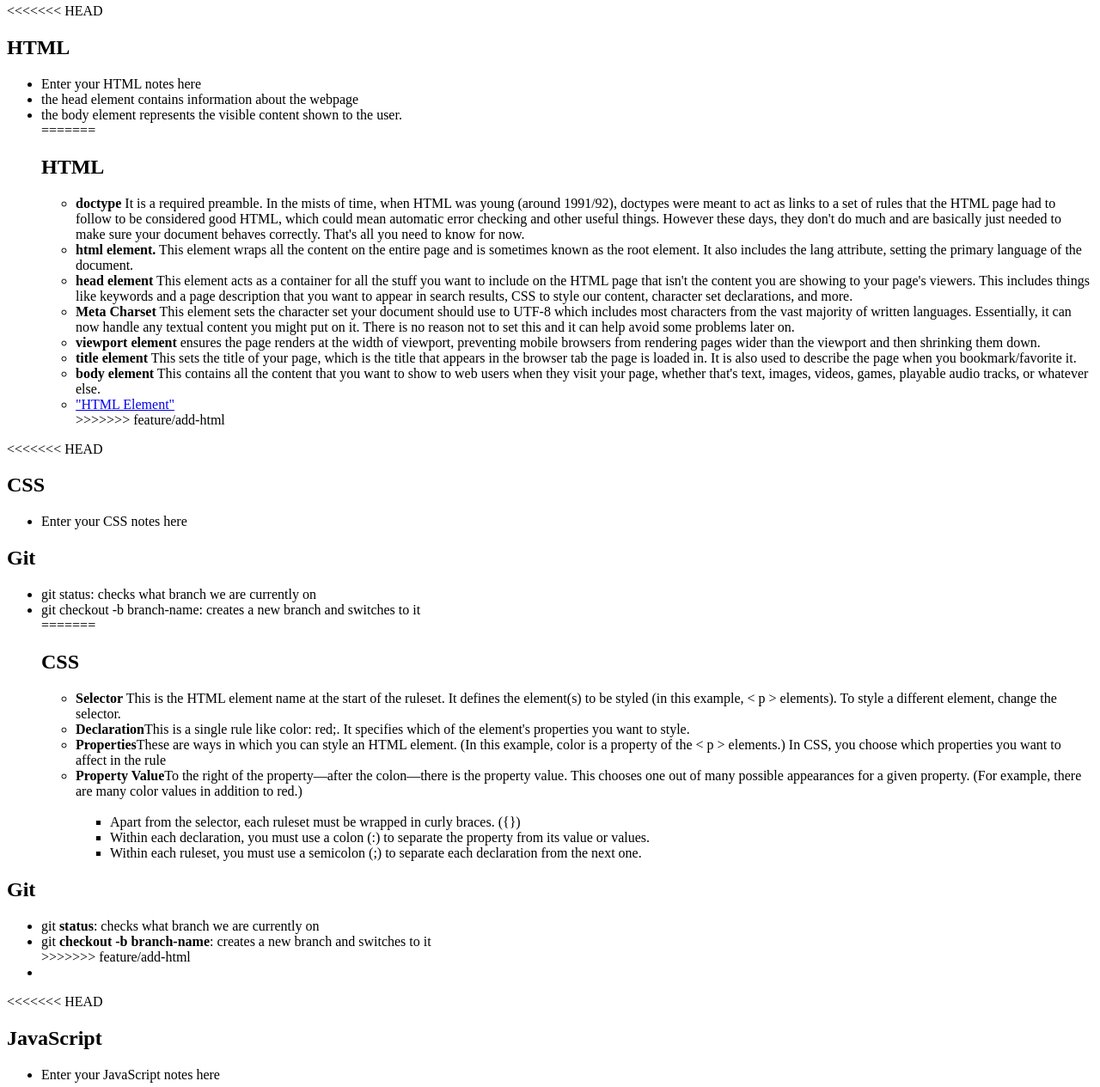
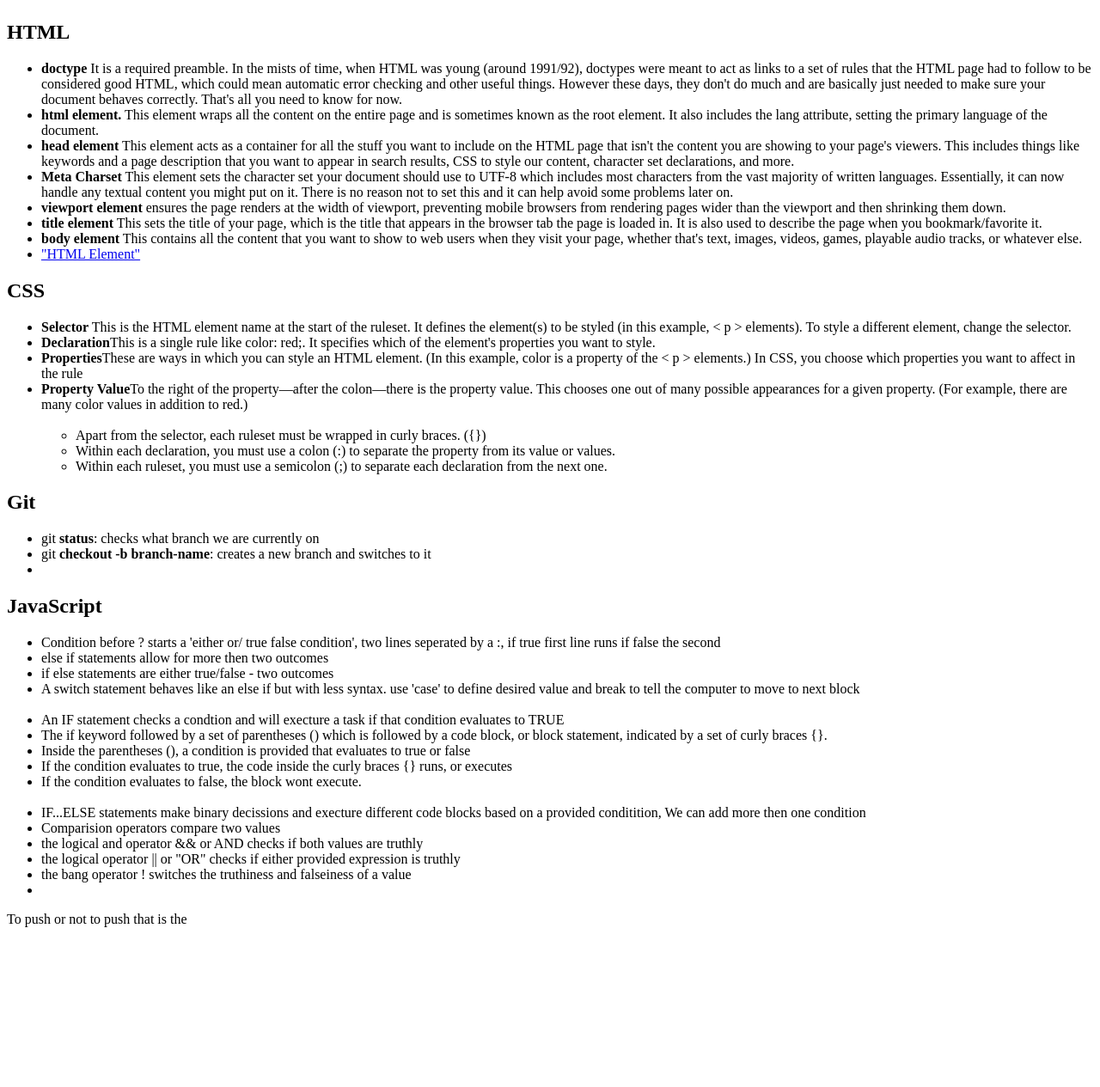
Before and after one commit to krrahe/prework-study-guide, a plain HTML site: page index.html in a window 1280 px wide. Shown: the part 835-2100 px from the top of the page at 86% size. After the commit the page ends 1930 px from the top, so only its background shows below. Drawn offline with Linux system fonts and the light colour scheme.

Commit message:
doing stuff

```diff
--- a/index.html
+++ b/index.html
@@ -15,13 +15,6 @@
     </header>
     <main>
       <section class="card" id="html-section">
-<<<<<<< HEAD
-        <h2>HTML</h2>
-        <ul>
-          <li>Enter your HTML notes here</li>
-          <li> the head element contains information about the webpage</li>
-          <li> the body element represents the visible content shown to the user.</li>
-=======
 
         <!-- HTML-->
         <h2>HTML</h2>
@@ -35,23 +28,10 @@
       <li> <strong>body element</strong> This contains all the content that you want to show to web users when they visit your page, whether that's text, images, videos, games, playable audio tracks, or whatever else.</li>
       <li><a href="https://developer.mozilla.org/en-US/docs/Web/HTML/Element" target="_blank">"HTML Element"</a> </li>
 
->>>>>>> feature/add-html
         </ul>
       </section>
 
       <section class="card" id="css-section">
-<<<<<<< HEAD
-        <h2>CSS</h2>
-        <ul>
-          <li>Enter your CSS notes here</li>
-      </section>
-
-      <section class="card" id="git-section">
-        <h2>Git</h2>
-        <ul>
-          <li>git status: checks what branch we are currently on</li>
-          <li>git checkout -b branch-name: creates a new branch and switches to it</li>
-=======
         <!--CSS-->
         <h2>CSS</h2>
         <ul>
@@ -76,19 +56,12 @@
         <ul>
           <li>git <strong>status</strong>: checks what branch we are currently on</li>
           <li>git <strong>checkout -b branch-name</strong>: creates a new branch and switches to it</li>
->>>>>>> feature/add-html
         <li></li>
         </ul>
 
       </section>
 
       <section class="card" id="javascript-section">
-<<<<<<< HEAD
-        <h2>JavaScript</h2>
-        <ul>
-          <li>Enter your JavaScript notes here</li>
-        </ul>
-=======
         <!--JavaScript-->
         <h2>JavaScript</h2>
         <ul>
@@ -113,17 +86,12 @@
         <li> </li>
       </ul>
 
->>>>>>> feature/add-html
       </section>
 
     </main>
 
     <footer>
-<<<<<<< HEAD
-      <p>fist incorporated</p>
-=======
       <p>To push or not to push that is the</p>
->>>>>>> feature/add-html
     </footer>
   </body>
 </html>
```
